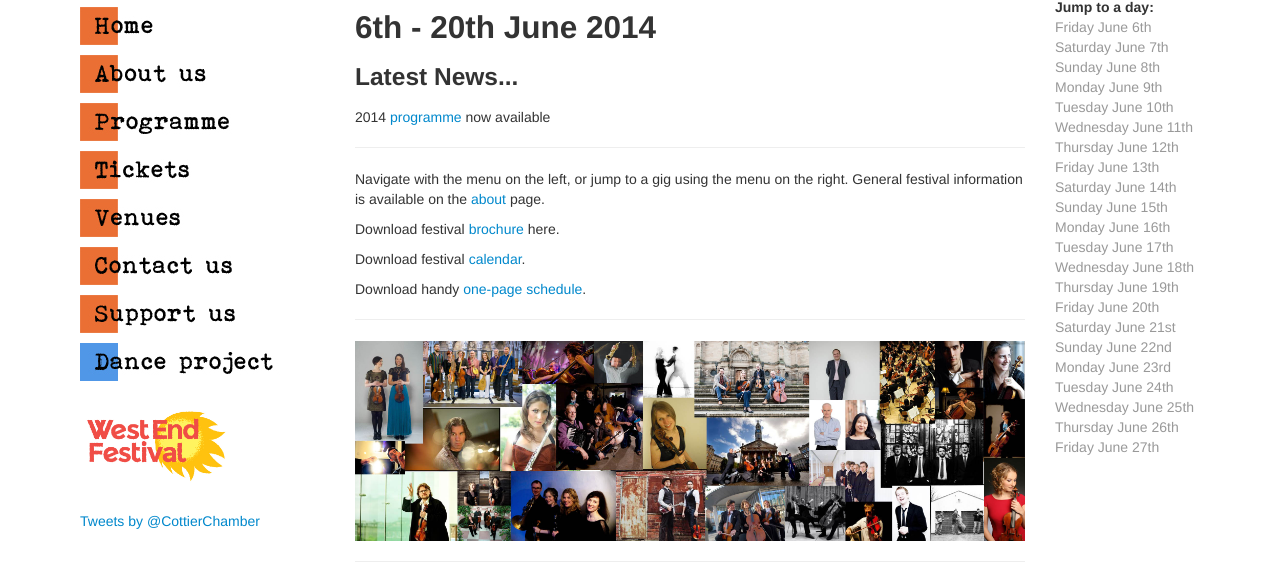
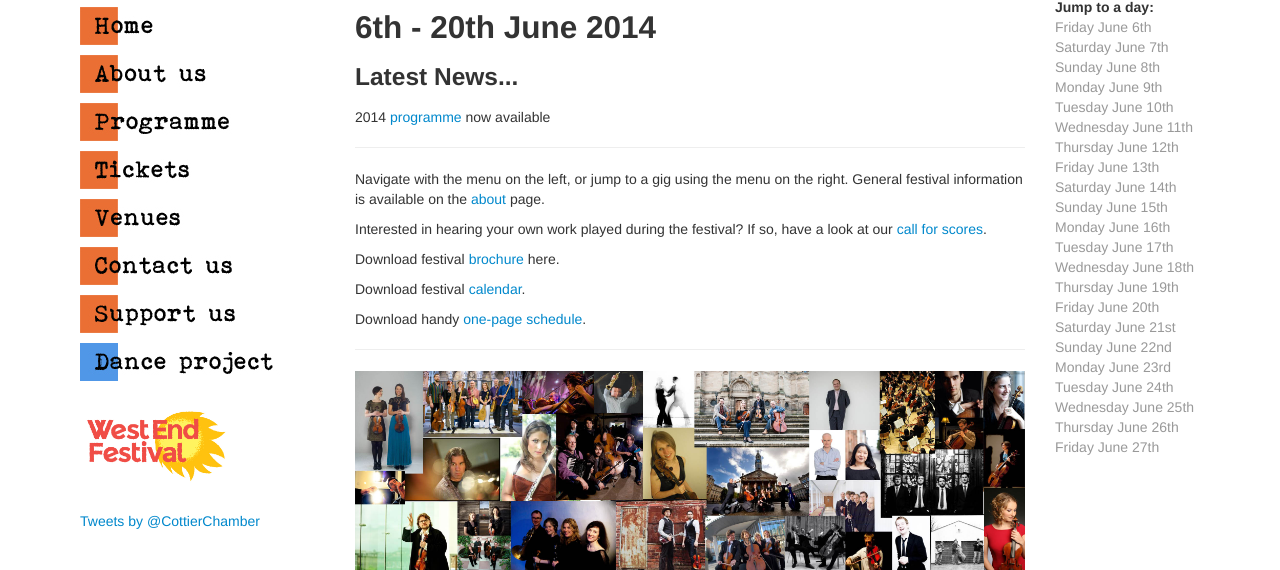
Before and after one commit to sdrogers/CCP, a Django app: page /ctp_website/ in a window 1280 px wide. Shown: the part 309-879 px from the top of the page. Run offline with Django 3.2, Linux system fonts and the light colour scheme; data comes from the database, SQL or seed files in the repository; parts of the project's set-up code (start-up, migrations or seed data) failed here and were passed over; some libraries are stand-ins or nearby versions.

Commit message:
final changes

```diff
--- a/CTP/templates/ctp_website/about.html
+++ b/CTP/templates/ctp_website/about.html
@@ -19,7 +19,7 @@ Running since 2011, the series aims to:</p>
 
 <p>With descriptions ranging from 'the music of friends' to 'four men in a room, conversing rationally', it's easy to see why chamber music is so powerful! It’s where ideas are thrown around, examined, rejected and approved...where emotions of every type are worn on the sleeve...where musicians can speak for themselves, communicating with their colleagues and with the audience.</p>
 
-<p>If you would like to join our friends group – The Cottier Chamber Circle – then please click <a href="{% static 'circle.pdf' %}" target="new">here</a> for more details.</p>
+<p>If you would like to join our friends group – The Cottier Chamber Circle – then please click <a href="http://cottierchamberproject.com/the_cottier_chamber_circle.pdf" target="new">here</a> for more details.</p>
 
 <p>We are keen to hear what you think about programme, scheduling, presentation and anything else that strikes you, so please feel free to stop any of the team and let us know your thoughts.  The team that runs the series is:</p>
 
--- a/CTP/templates/ctp_website/dance.html
+++ b/CTP/templates/ctp_website/dance.html
@@ -7,7 +7,7 @@
 
 <p>Glasgow’s only dance festival, The Cottier Dance Project will add a professional dance thread to the West End Festival running along the Cottier Chamber Project, offering audiences the chance to see professional performances of varied dance genres, original collaborative work across the arts, dance related film and discussion sessions. </p>
 
-<p>The Dance Project will run from 23rd June - 27th June, with 3 performances of ‘Footprints’, a collaboration between traditional musicians Emily Smith and Jamie McClennan and four contemporary dancers at Cottier’s Theatre.  This collaboration will explore the individual and corporate identities of the performers, their respective disciplines, and the sum of their partnerships.  The dancers will be creating choreography that enhances the sentiments expressed in the existing traditional Scots songs by Emily Smith and specially commissioned new music by Jamie McClennan.  There will also be two showcase performances of new, independent choreographic works by dancers of Scottish Ballet and Scottish Dance Theatre.  Alongside these live performances, there will be a screening of archive ballet footage with an introductory talk from a ballet specialist, and showings of the Fred Astaire and Ginger Rodgers film ‘Shall We Dance’ with a talk from a respected arts critic.  These will take place at the Grosvenor Cinema, a popular venue for mainstream and art films, ensuring a varied programme for the first year of the Project.</p>
+<p>The Dance Project will run from 23rd June - 27th June, with 3 performances of ‘Footprints’, a collaboration between traditional musicians Emily Smith and Jamie McClennan and four contemporary dancers at Cottier’s Theatre.  This collaboration will explore the individual and corporate identities of the performers, their respective disciplines, and the sum of their partnerships.  The dancers will be creating choreography that enhances the sentiments expressed in the existing traditional Scots songs by Emily Smith and specially commissioned new music by Jamie McClennan.  There will also be two showcase performances of new choreographic works by independent artists and dancers from Scotland's national companies.  Alongside these live performances, there will be a screening of archive ballet footage with an introductory talk from a ballet specialist, and showings of the Fred Astaire and Ginger Rodgers film ‘Shall We Dance’ with a talk from a respected arts critic.  These will take place at the Grosvenor Cinema, a popular venue for mainstream and art films, ensuring a varied programme for the first year of the Project.</p>
 
 <p>The Cottier Dance Project is curated by Freya Jeffs, with support from the Cottier Chamber Project team.</p>
 
--- a/CTP/templates/ctp_website/index.html
+++ b/CTP/templates/ctp_website/index.html
@@ -8,9 +8,10 @@
 <p>2014 <a href="/ctp_website/programme" target="new">programme</a> now available</p>
 <hr>
 <p>Navigate with the menu on the left, or jump to a gig using the menu on the right. General festival information is available on the <a href="/ctp_website/about">about</a> page.</p>
-<p>Download festival <a href="{% static 'brochure2014.pdf' %}" target="new">brochure</a> here.</p>
-<p>Download festival <a href="{% static 'CCP2014calendar.ics' %}">calendar</a>.</p>
-<p>Download handy <a href="{% static 'brochure_onepage_2014.pdf' %}" target="new">one-page schedule</a>.</p>
+<p>Interested in hearing your own work played during the festival? If so, have a look at our <a href="http://cottierchamberproject.com/rsno_competition_call_for_scores.pdf" target="new">call for scores</a>.</p>
+<p>Download festival <a href="http://cottierchamberproject.com/2014_cottier_chamber_project_brochure.pdf" target="new">brochure</a> here.</p>
+<p>Download festival <a href="http://cottierchamberproject.com/2014_cottier_chamber_project_calendar_file.ics">calendar</a>.</p>
+<p>Download handy <a href="http://cottierchamberproject.com/cottier_chamber_project_2014_overview.pdf" target="new">one-page schedule</a>.</p>
 <!-- <p>Widget will be here</p> -->
 <!-- <p>Soundcloud here</p> -->
 <hr>
--- a/CTP/templates/ctp_website/programme.html
+++ b/CTP/templates/ctp_website/programme.html
@@ -112,7 +112,7 @@
 
 </TABLE>
 <p>&nbsp;</p>
-<p>Download the .ics file <a href="{% static 'CCP2014calendar.ics' %}">here</a> (compatible with most calendar applications), or a handy one page schedule <a href="{% static 'brochure_onepage_2014.pdf' %}" target="new">here</a>.</p>
+<p>Download the .ics file <a href="http://cottierchamberproject.com/2014_cottier_chamber_project_calendar_file.ics">here</a> (compatible with most calendar applications), or a handy one page schedule <a href="http://cottierchamberproject.com/cottier_chamber_project_2014_overview.pdf" target="new">here</a>.</p>
 {% else %}
 No gigs in the database!
 {% endif %}
--- a/CTP/templates/ctp_website/support.html
+++ b/CTP/templates/ctp_website/support.html
@@ -27,7 +27,7 @@
 <li>provide rehearsal space for groups in the weeks leading up to the series</li>
 <li>bring down some home baking to keep the musicians going!</li>
 <li>spread the word about the series and invite your friends to concerts</li>
-If this looks as though it might suit you, please consider joining our friends group – <i>The Cottier Chamber Circle</i>.  Download information <a href="{% static 'circle.pdf' %}" target="new">here</a>.
+If this looks as though it might suit you, please consider joining our friends group – <i>The Cottier Chamber Circle</i>.  Download information <a href="http://cottierchamberproject.com/the_cottier_chamber_circle.pdf" target="new">here</a>.
 </ul>
 
 <hr>
```
